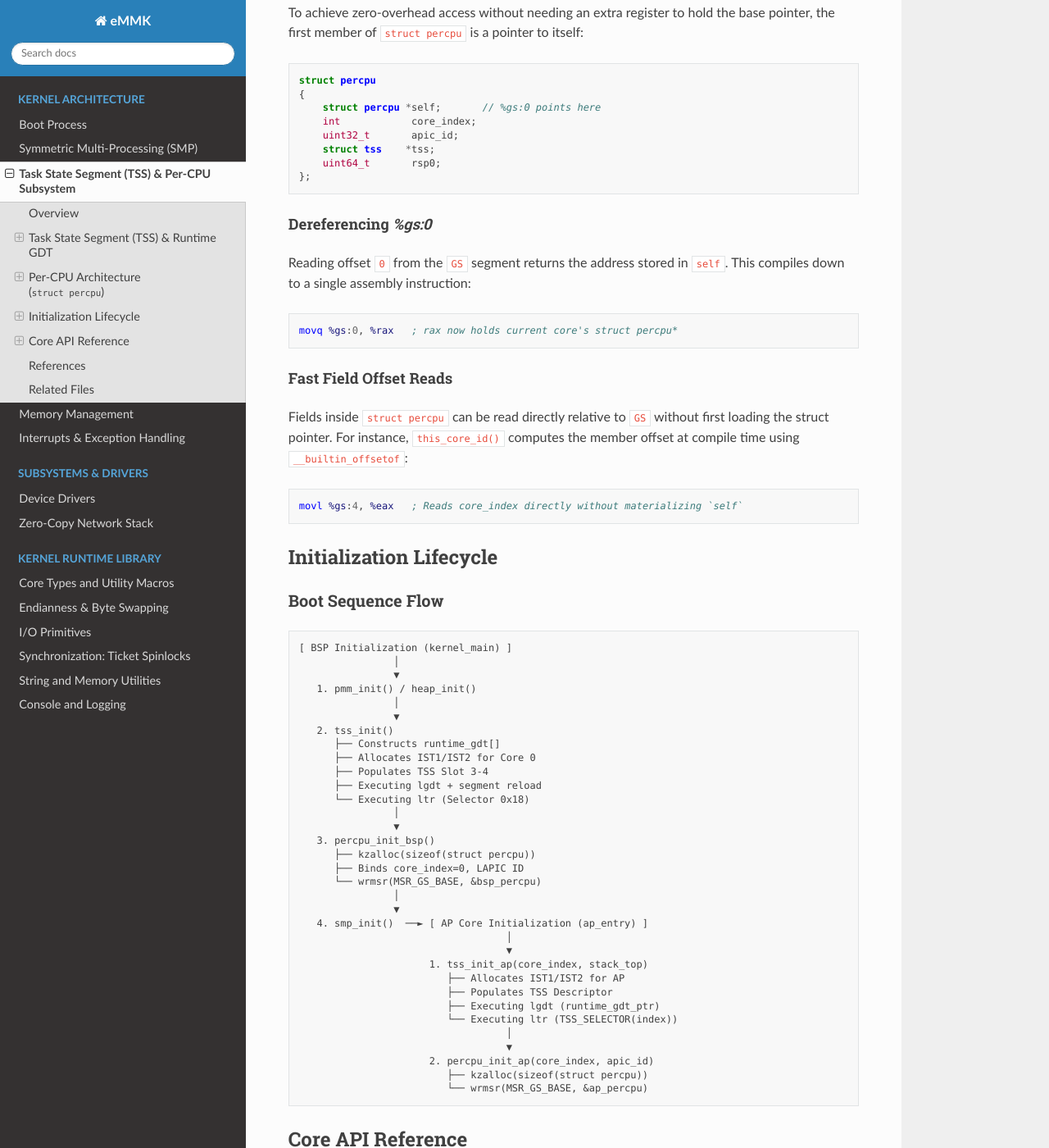
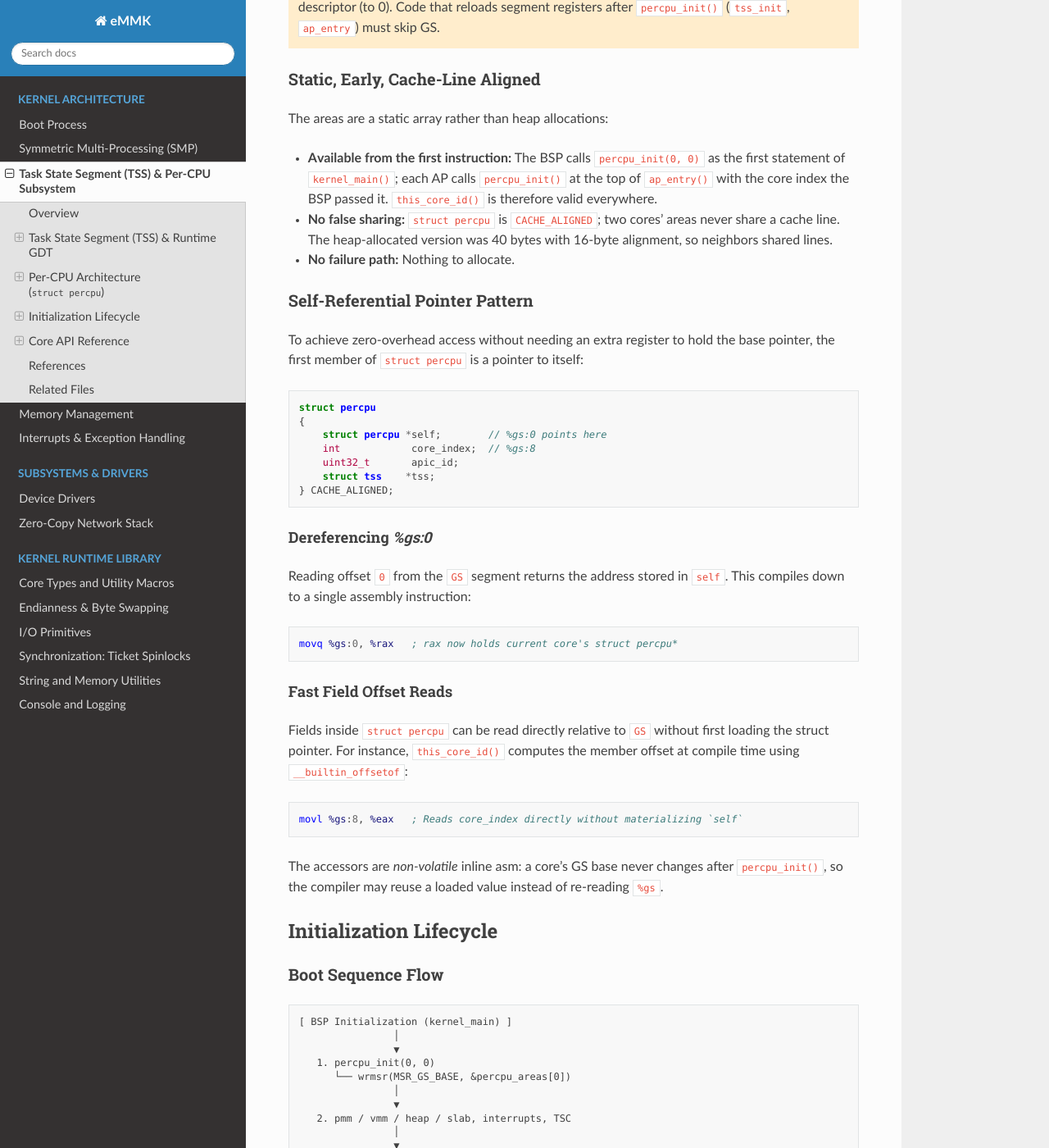
Before and after one commit to danstr0/eMMK, a Sphinx documentation site: the page built from docs/architecture/tss_percpu.rst, in a window 1280 px wide and 1400 px high, scrolled down 2703 px. Shown: the whole window at 82% size. Built offline with Sphinx 7.4.7 and the Read the Docs theme 3.1.0, drawn with Linux system fonts in a browser that asks for light colours; pages that are not in the unit, such as notebooks, are missing from menus; some of the changed text lies outside the part shown.

```diff
--- a/docs/architecture/memory/slab_allocator.rst
+++ b/docs/architecture/memory/slab_allocator.rst
@@ -76,9 +76,8 @@ Constraints
   interrupts. An interrupt handler that allocates or frees from a cache
   on the same core can corrupt that core's magazine. Allocation from
   interrupt context is not supported (eMMK's data path is polled).
-- **Core identification cost:** The fast path calls ``smp_core_id()``,
-  which currently executes ``rdmsr`` (tens of cycles, serializing) on
-  every call. To be replaced with a single ``%gs``-relative load.
+- **Core identification:** The fast path calls ``smp_core_id()``, a
+  single ``%gs``-relative load.
 - **Cross-core producer/consumer:** When one core allocates and another
   frees (e.g., the demo's distributor and workers), the allocating core's
   magazine empties and the freeing core's overflows, so both hit
--- a/docs/architecture/tss_percpu.rst
+++ b/docs/architecture/tss_percpu.rst
@@ -4,20 +4,20 @@ Task State Segment (TSS) & Per-CPU Subsystem
 
 Overview
 ========
-
 In eMMK's 64-bit SMP architecture, CPU core isolation relies on two
 low-level hardware/software constructs:
 
 1. **Task State Segment (TSS):** Dedicated per-core hardware structures
    required by long mode for stack switching during interrupts, critical
    exceptions (via IST), and privilege changes.
-2. **Per-CPU Data Areas (struct percpu):** Heap-allocated structures bound
-   to each physical CPU core using the x86-64 ``GS`` segment base MSR
-   (``MSR_GS_BASE`` = ``0xC0000101``).
+2. **Per-CPU Data Areas (struct percpu):** A static, cache-line-aligned
+   array of structures, one bound to each core through the x86-64 ``GS``
+   segment base MSR (``MSR_GS_BASE`` = ``0xC0000101``).
 
 Because eMMK operates exclusively in Ring 0 with a single flat address
 space, these subsystems are optimized for zero-overhead access, eschewing
 user-space switching mechanics like ``SWAPGS``.
+
 
 Task State Segment (TSS) & Runtime GDT
 ======================================
@@ -63,8 +63,9 @@ assertion:
 
 IST Allocation Policy
 ~~~~~~~~~~~~~~~~~~~~~
-Each core dynamically allocates two independent 8 KiB (2-page) stacks from
-the Physical Memory Manager (PMM) during initialization:
+Each core allocates two independent 8 KiB stacks with ``vmm_alloc_stack()``
+during initialization. They reside in the stack window, each with an
+unmapped guard page below it (see :doc:`memory/memory_layout`):
 
 * **IST1** (``IST_DOUBLE_FAULT``): Dedicated stack for vector 8 (``#DF``).
   Prevents kernel panics from escalating to triple faults when kernel
@@ -140,18 +141,39 @@ both low and high quads:
   (``0x9`` = 64-bit Available TSS), Present flag (``P=1``), DPL=0.
 * **High 64-bits:** Base[63:32] in bits [31:0]; top 32 bits reserved.
 
+
 Per-CPU Architecture (``struct percpu``)
 ========================================
 
 Hardware Mechanism (GS Base)
 ----------------------------
 eMMK leverages the x86-64 ``MSR_GS_BASE`` (``0xC0000101``) model for
-per-core variables. During initialization, the model-specific register on
-each core is written with the virtual address of that core's heap-allocated
-``struct percpu``.
+per-core variables. Each core writes the address of its own entry in the
+static ``percpu_areas[SMP_MAX_CORES]`` array into the MSR.
 
 Because eMMK runs purely in kernel space, no user-space context switches
 occur, removing the need to execute ``SWAPGS``.
+
+.. warning::
+
+   In 64-bit mode, loading a selector into GS (``mov %ax, %gs``) also
+   resets the GS base from the descriptor (to 0). Code that reloads
+   segment registers after ``percpu_init()`` (``tss_init``, ``ap_entry``)
+   must skip GS.
+
+Static, Early, Cache-Line Aligned
+---------------------------------
+The areas are a static array rather than heap allocations:
+
+- **Available from the first instruction:** The BSP calls
+  ``percpu_init(0, 0)`` as the first statement of ``kernel_main()``; each
+  AP calls ``percpu_init()`` at the top of ``ap_entry()`` with the core
+  index the BSP passed it. ``this_core_id()`` is therefore valid
+  everywhere.
+- **No false sharing:** ``struct percpu`` is ``CACHE_ALIGNED``; two cores'
+  areas never share a cache line. The heap-allocated version was 40 bytes
+  with 16-byte alignment, so neighbors shared lines.
+- **No failure path:** Nothing to allocate.
 
 Self-Referential Pointer Pattern
 --------------------------------
@@ -163,12 +185,11 @@ itself:
 
    struct percpu
    {
-       struct percpu *self;       // %gs:0 points here
-       int            core_index;
+       struct percpu *self;        // %gs:0 points here
+       int            core_index;  // %gs:8
        uint32_t       apic_id;
        struct tss    *tss;
-       uint64_t       rsp0;
-   };
+   } CACHE_ALIGNED;
 
 Dereferencing `%gs:0`
 ~~~~~~~~~~~~~~~~~~~~~
@@ -187,7 +208,12 @@ computes the member offset at compile time using ``__builtin_offsetof``:
 
 .. code-block:: asm
 
-   movl %gs:4, %eax   ; Reads core_index directly without materializing `self`
+   movl %gs:8, %eax   ; Reads core_index directly without materializing `self`
+
+The accessors are *non-volatile* inline asm: a core's GS base never
+changes after ``percpu_init()``, so the compiler may reuse a loaded value
+instead of re-reading ``%gs``.
+
 
 Initialization Lifecycle
 ========================
@@ -200,36 +226,34 @@ Boot Sequence Flow
    [ BSP Initialization (kernel_main) ]
                    │
                    ▼
-      1. pmm_init() / heap_init()
+      1. percpu_init(0, 0)
+         └── wrmsr(MSR_GS_BASE, &percpu_areas[0])
                    │
                    ▼
-      2. tss_init()
-         ├── Constructs runtime_gdt[]
-         ├── Allocates IST1/IST2 for Core 0
-         ├── Populates TSS Slot 3-4
-         ├── Executing lgdt + segment reload
-         └── Executing ltr (Selector 0x18)
+      2. pmm / vmm / heap / slab, interrupts, TSC
                    │
                    ▼
-      3. percpu_init_bsp()
-         ├── kzalloc(sizeof(struct percpu))
-         ├── Binds core_index=0, LAPIC ID
-         └── wrmsr(MSR_GS_BASE, &bsp_percpu)
+      3. tss_init()
+         ├── Constructs runtime_gdt[]
+         ├── Allocates guarded IST1/IST2 for Core 0
+         ├── Populates TSS Slot 3-4
+         ├── lgdt + reload CS, DS, ES, FS, SS (not GS)
+         └── ltr (Selector 0x18)
                    │
                    ▼
       4. smp_init()  ──► [ AP Core Initialization (ap_entry) ]
-                                      │
+         └── percpu_set_apic_id()     │
                                       ▼
-                         1. tss_init_ap(core_index, stack_top)
-                            ├── Allocates IST1/IST2 for AP
+                         1. cpu_init_core()
+                         2. percpu_init(core_index, apic_id)
+                            └── values from the trampoline parameter block
+                         3. segments, IDT, LAPIC
+                         4. tss_init_ap(core_index, stack_top)
+                            ├── Allocates guarded IST1/IST2 for AP
                             ├── Populates TSS Descriptor
-                            ├── Executing lgdt (runtime_gdt_ptr)
-                            └── Executing ltr (TSS_SELECTOR(index))
-                                      │
-                                      ▼
-                         2. percpu_init_ap(core_index, apic_id)
-                            ├── kzalloc(sizeof(struct percpu))
-                            └── wrmsr(MSR_GS_BASE, &ap_percpu)
+                            ├── lgdt (runtime_gdt_ptr)
+                            └── ltr (TSS_SELECTOR(index))
+
 
 Core API Reference
 ==================
@@ -258,15 +282,20 @@ TSS Functions
 Per-CPU Functions & Accessors
 -----------------------------
 
-.. c:function:: void percpu_init_bsp(void)
+.. c:function:: void percpu_init(int core_index, uint32_t apic_id)
 
-   Allocates and installs the BSP's ``struct percpu`` block and writes its
-   address to ``MSR_GS_BASE``. Must be called after ``heap_init()``.
+   Fills in ``percpu_areas[core_index]`` and points the calling core's
+   ``MSR_GS_BASE`` at it. Needs nothing else initialized.
 
-.. c:function:: void percpu_init_ap(int core_index, uint32_t apic_id)
+.. c:function:: void percpu_set_apic_id(uint32_t apic_id)
 
-   Allocates and installs an AP's ``struct percpu`` instance and sets its
-   local ``MSR_GS_BASE``.
+   Updates the calling core's recorded APIC ID (used by ``smp_init()``
+   for the BSP).
+
+.. c:function:: struct percpu *percpu_get(int core_index)
+
+   Another core's area (or ``NULL`` if out range), for cross-core
+   inspection.
 
 .. c:function:: static inline struct percpu *this_cpu(void)
 
```
Also changed, not shown: other parts of docs/architecture/tss_percpu.rst (+4 -4 lines), docs/architecture/memory/memory_layout.rst (+19 -11 lines), docs/architecture/memory/virtual_memory.rst (+9 -0 lines), docs/architecture/smp.rst (+68 -23 lines).
